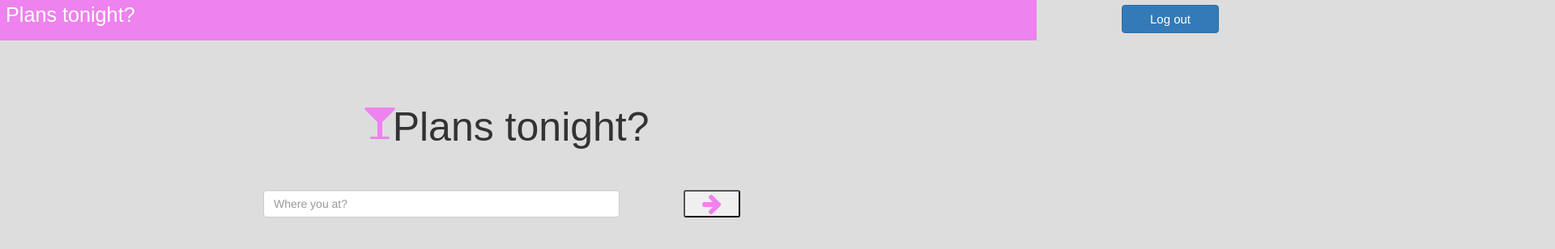
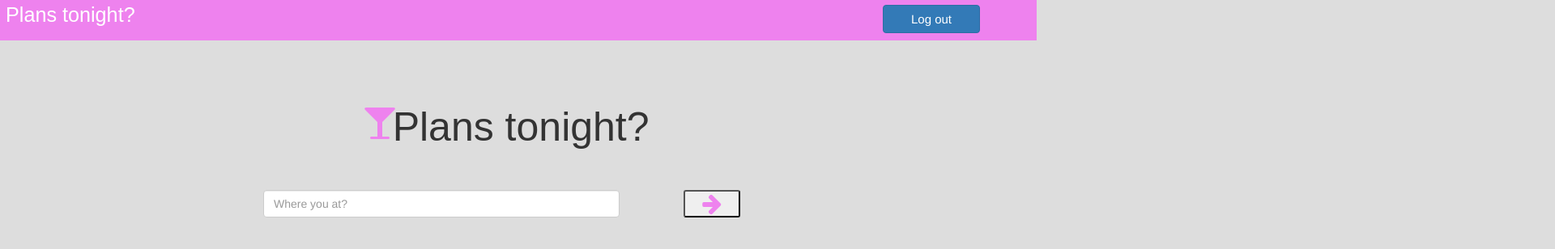
Before and after one commit to Pain247/bar-d34, a website: page public/index.html in a window 1280 px wide. Shown: the top 308 px of the page at 81% size, 1920 px wide, since content can reach past the window. Drawn offline with nearby package versions, Linux system fonts and the light colour scheme; some packages are replaced by stand-ins of ours; no server answers.

Commit message:
Update main.css

```diff
--- a/public/css/main.css
+++ b/public/css/main.css
@@ -12,7 +12,7 @@
    color:white;
  }
 .btn {
-	margin: 0 1385px;
+	margin: 0 1090px;
 	color: white;
 	display: inline-block;
 	border: 0;
```
